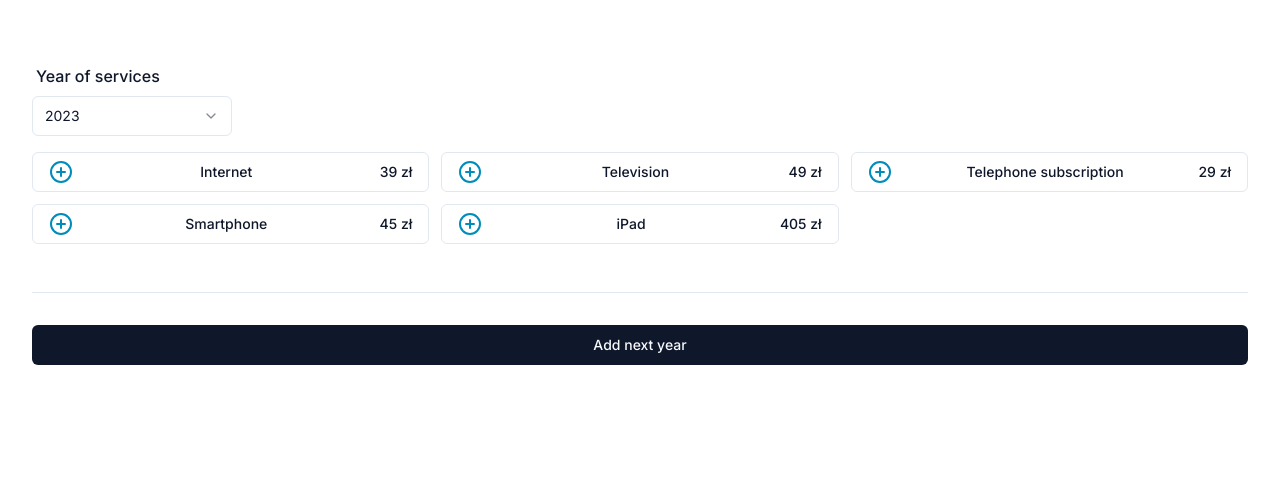
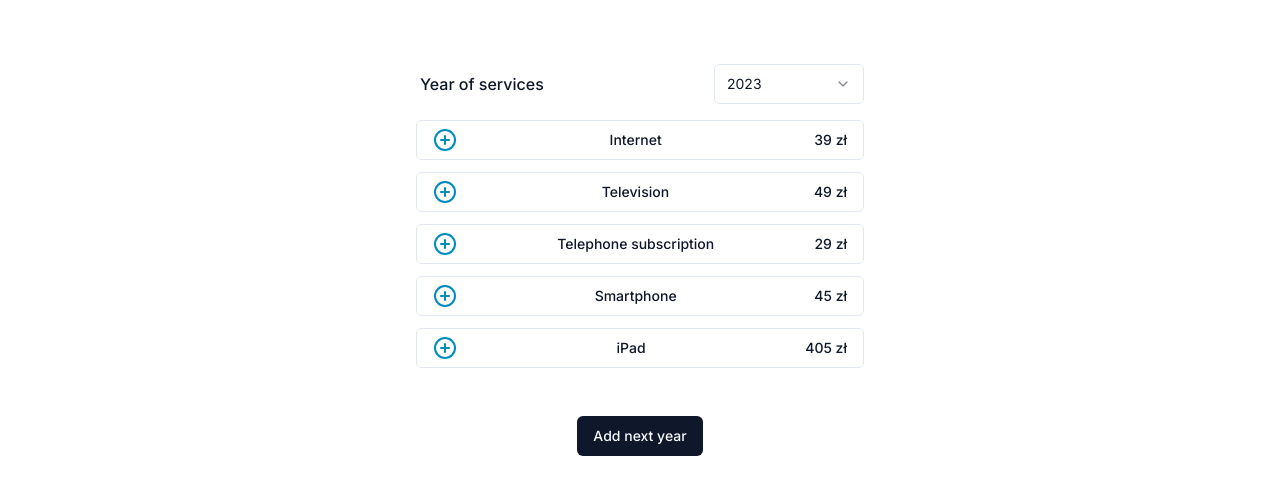
Before and after one commit to albertturon1/telecommunication-company-calculator, a Next.js app: page / in a window 1280 px wide. Shown: the top 494 px of the page. Built offline with nearby package versions, Linux system fonts and the light colour scheme.

Commit message:
feat:added styling to center ServicesPicker

```diff
--- a/app/components/servicesPicker/services-picker-products.tsx
+++ b/app/components/servicesPicker/services-picker-products.tsx
@@ -61,7 +61,7 @@ const ServicesPickerProducts = ({
   );
 
   return (
-    <div className="grid grid-cols-1 lg:grid-cols-3 gap-3 w-full">
+    <div className="flex flex-col gap-3 w-full">
       {products.map((product) => {
         const productPricing = yearPrices.prices.find(
           (productData) => productData.product_id === product.product_id
--- a/app/components/servicesPicker/services-picker.tsx
+++ b/app/components/servicesPicker/services-picker.tsx
@@ -4,6 +4,8 @@ import { Dispatch, SetStateAction } from "react";
 
 import { YearProducts } from "@app/page-client";
 import SectionLabel from "@components/misc/section-label";
+import { Separator } from "@components/separator";
+import { Button } from "@components/ui/button";
 import { ShopResponse } from "@interfaces/IPricing";
 
 import ServicesPickerProducts from "./services-picker-products";
@@ -16,12 +18,14 @@ export const ServicesPicker = ({
   yearProducts,
   selectedYear,
   setYearProducts,
+  showSeparator,
 }: {
   pricelist: ShopResponse;
   availableYears: number[];
   yearProducts: YearProducts[];
   selectedYear: number;
   setYearProducts: Dispatch<SetStateAction<YearProducts[]>>;
+  showSeparator: boolean;
 }) => {
   const selectedProducts =
     yearProducts.find((yearProduct) => yearProduct.year === selectedYear)
@@ -34,8 +38,8 @@ export const ServicesPicker = ({
 
   if (!yearPrices) return null;
   return (
-    <div className="flex flex-1 flex-col gap-y-4">
-      <div className="flex flex-col gap-y-2">
+    <div className="flex flex-1 flex-col gap-y-4 w-full">
+      <div className="flex gap-y-2 w-full items-center justify-between">
         <SectionLabel>{"Year of services"}</SectionLabel>
         <YearSelect
           onValueChange={(newYear) => {
@@ -67,6 +71,26 @@ export const ServicesPicker = ({
         selectedProductIDs={selectedProductIDs}
         selectedYear={selectedYear}
       />
+      {yearProducts.length > 1 && (
+        <Button
+          variant="destructive"
+          className="w-full"
+          onClick={() => {
+            setYearProducts((prev) =>
+              prev.filter((p) => p.year !== selectedYear)
+            );
+          }}
+        >
+          <p>{"Remove"}</p>
+        </Button>
+      )}
+      {/* show separator when year is not last available and on selected year are any products OR more than 1 year is selected */}
+      {showSeparator &&
+        (selectedProducts.length > 0 || yearProducts.length > 1) && (
+          <div className="w-full self-center pt-4">
+            <Separator />
+          </div>
+        )}
     </div>
   );
 };
--- a/app/components/year-select.tsx
+++ b/app/components/year-select.tsx
@@ -23,7 +23,7 @@ const YearSelect = ({
     }}
     defaultValue={defaultValue.toString()}
   >
-    <SelectTrigger className="max-w-[200px] w-full">
+    <SelectTrigger className="max-w-[150px] w-full">
       <SelectValue placeholder="Select year" />
     </SelectTrigger>
     <SelectContent>
--- a/app/page-client.tsx
+++ b/app/page-client.tsx
@@ -1,8 +1,7 @@
 "use client";
 
-import { Fragment, useState } from "react";
+import { useState } from "react";
 
-import { Separator } from "@components/separator";
 import { Button } from "@components/ui/button";
 import { Product, ShopResponse } from "@interfaces/IPricing";
 
@@ -24,35 +23,22 @@ const PageClient = ({ pricelist }: { pricelist: ShopResponse }) => {
   const availableYears = pricingYears.filter((p) => !years.includes(p));
 
   return (
-    <main className="flex flex-col gap-y-8 py-4 sm:py-8 lg:py-16">
+    <main className="flex flex-col py-4 sm:py-8 lg:py-16 w-full flex-col items-center gap-y-8 ">
       {years.map((year, index) => (
-        <Fragment key={year}>
+        <div key={year} className="self-center max-w-md w-full">
           <ServicesPicker
             availableYears={availableYears}
             selectedYear={year}
             pricelist={pricelist}
             setYearProducts={setYearProducts}
             yearProducts={yearProducts}
+            showSeparator={index !== pricingYears.length - 1}
           />
-          {yearProducts.length > 1 && (
-            <Button
-              variant="destructive"
-              onClick={() => {
-                setYearProducts((prev) => prev.filter((p) => p.year !== year));
-              }}
-            >
-              <p>{"Remove"}</p>
-            </Button>
-          )}
-          {index !== pricingYears.length - 1 && (
-            <div className="w-full self-center">
-              <Separator />
-            </div>
-          )}
-        </Fragment>
+        </div>
       ))}
       {availableYears.length > 0 && (
         <Button
+          className="self-center"
           onClick={() => {
             setYearProducts((prev) => [
               ...prev,
```
